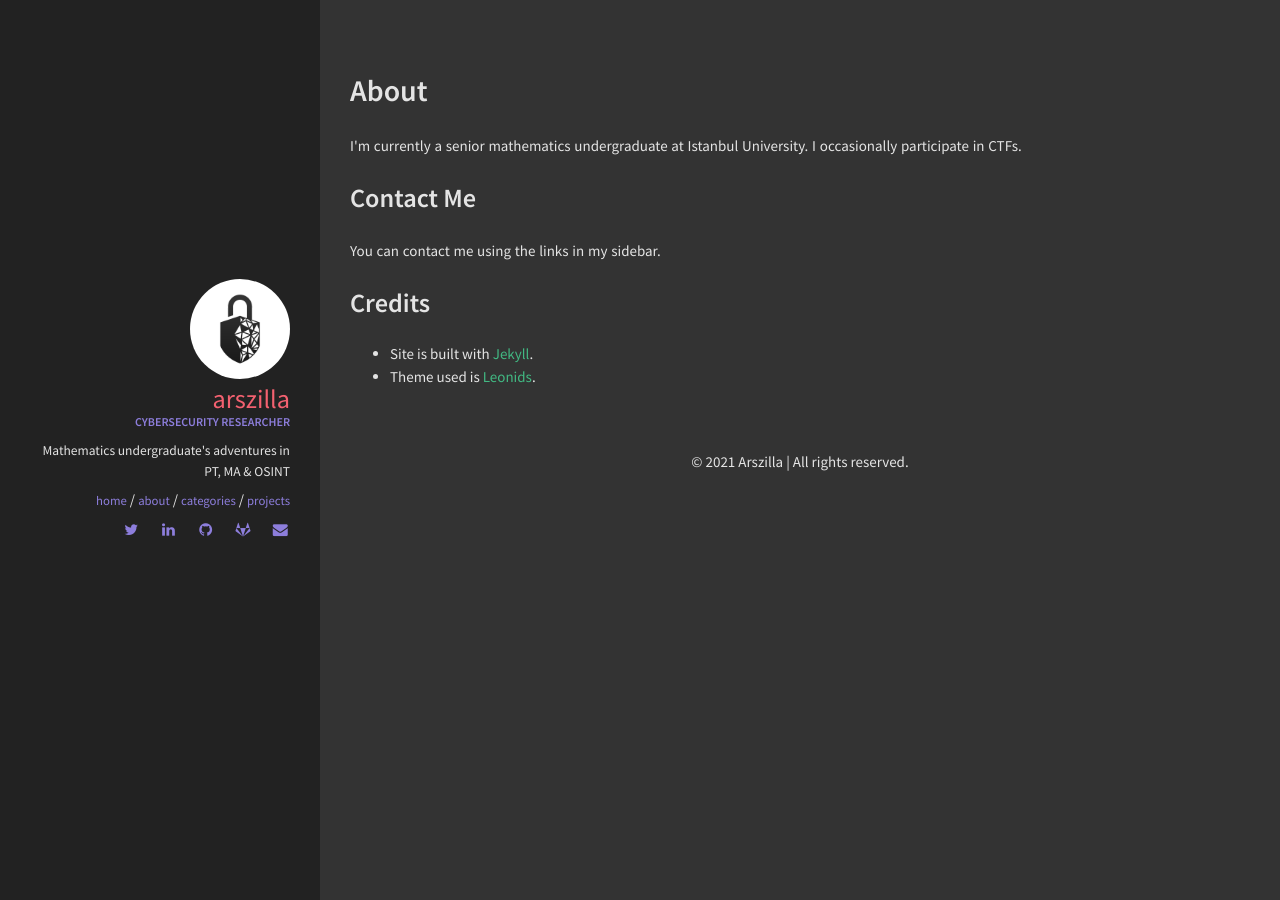
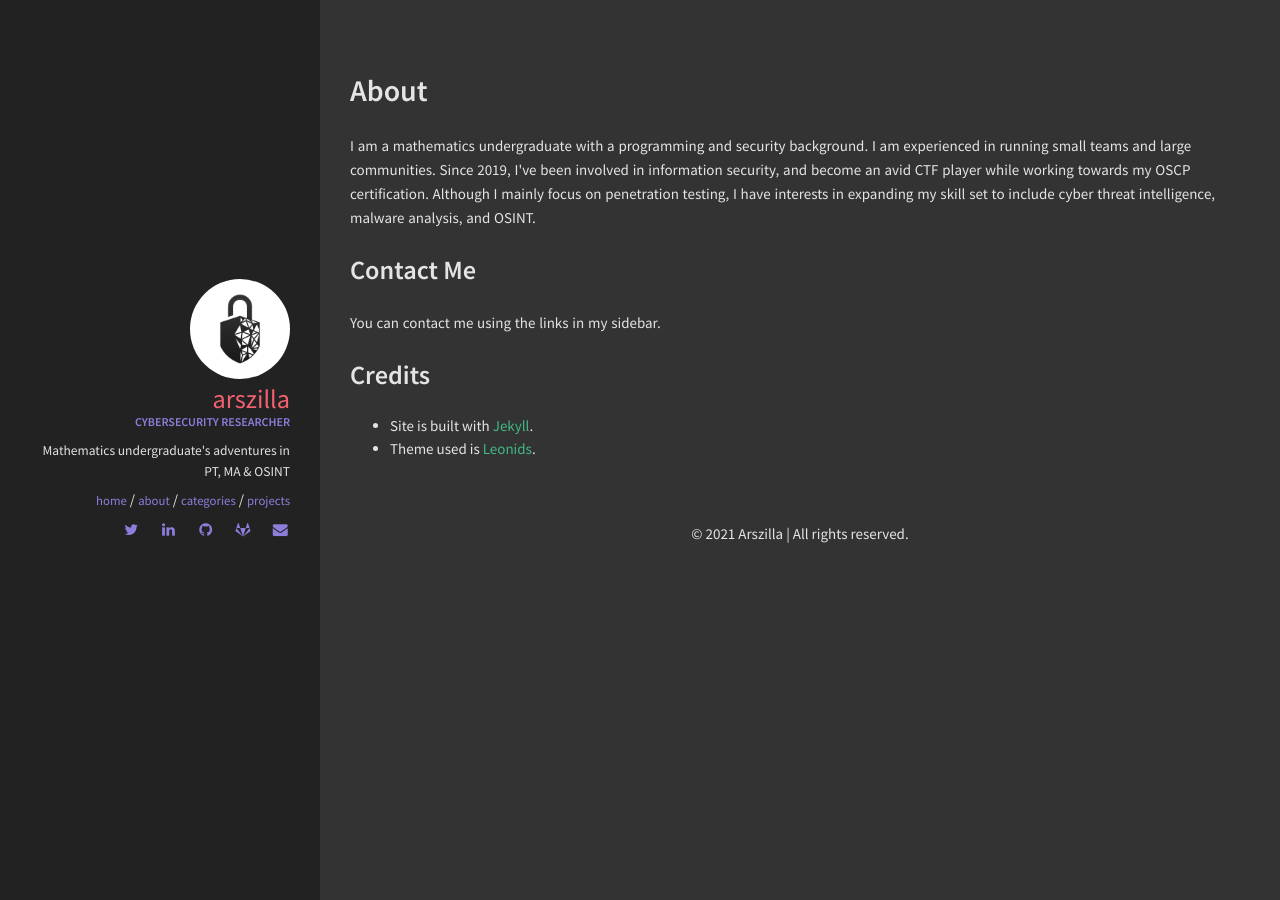
Before and after one commit to Arszilla/arszilla.com, a Jekyll site: the page built from about.html, in a window 1280 px wide. Built offline with Jekyll 4.4.1, drawn with Linux system fonts in a browser that asks for light colours.

Commit message:
Update about.html

```diff
--- a/about.html
+++ b/about.html
@@ -9,7 +9,10 @@ permalink: /about/
 </h1>
 
 <p>
-    I'm currently a senior mathematics undergraduate at Istanbul University. I occasionally participate in CTFs.
+    I am a mathematics undergraduate with a programming and security background. I am experienced in running small
+    teams and large communities. Since 2019, I've been involved in information security, and become an avid CTF
+    player while working towards my OSCP certification. Although I mainly focus on penetration testing, I have
+    interests in expanding my skill set to include cyber threat intelligence, malware analysis, and OSINT.
 </p>
 
 <h2>
@@ -28,7 +31,7 @@ permalink: /about/
             Site is built with <a href="https://jekyllrb.com/" target="_blank">Jekyll</a>.
         </li>
         <li>
-            Theme used is <a href="https://github.com/renyuanz/leonids" target="_blank">Leonids</a>.
+            Theme used is <a href="https://github.com/renyuanz/leonids/tree/leonids-jekyll" target="_blank">Leonids</a>.
         </li>
     </ul>
 </p>
```
